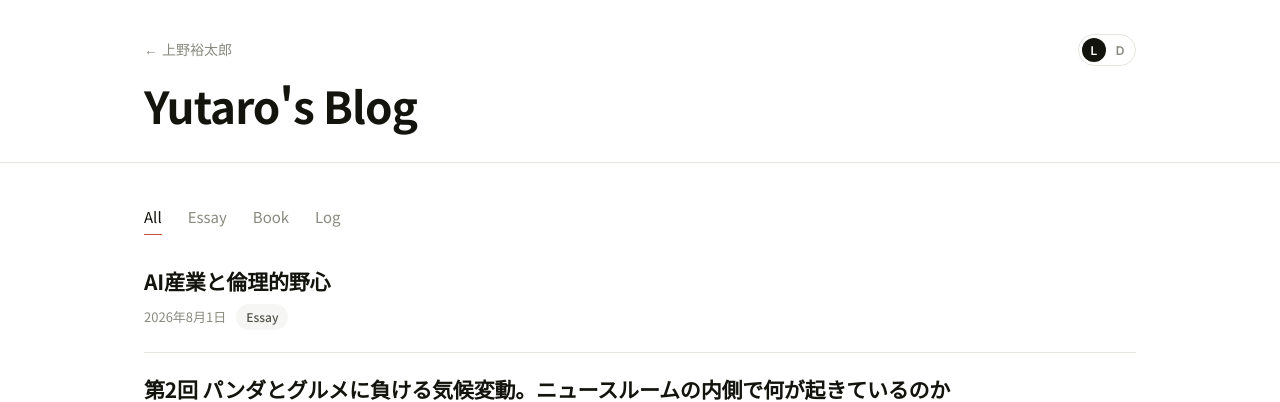
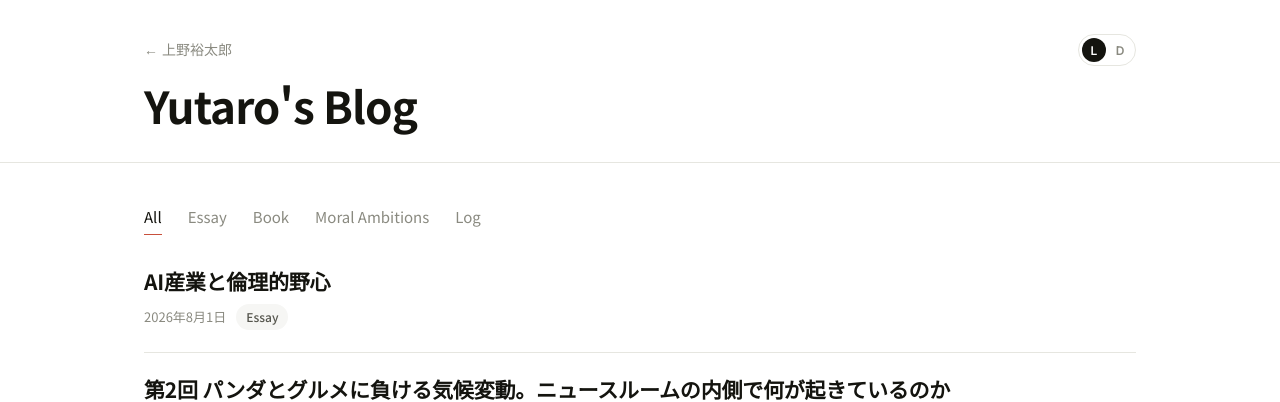
Before and after one commit to yutaro0518/website, a Jekyll site: the page built from blog/index.html, in a window 1280 px wide. Shown: the top 402 px of the page. Built offline with Jekyll 4.4.1, drawn with Linux system fonts in a browser that asks for light colours.

Commit message:
Add 'Moral Ambitions' to categories list

```diff
--- a/_config.yml
+++ b/_config.yml
@@ -13,6 +13,7 @@
 categories_list:
   - "Essay"
   - "Book"
+  - "Moral Ambitions"
   - "Log"
 default_category: "Log"
 
```
